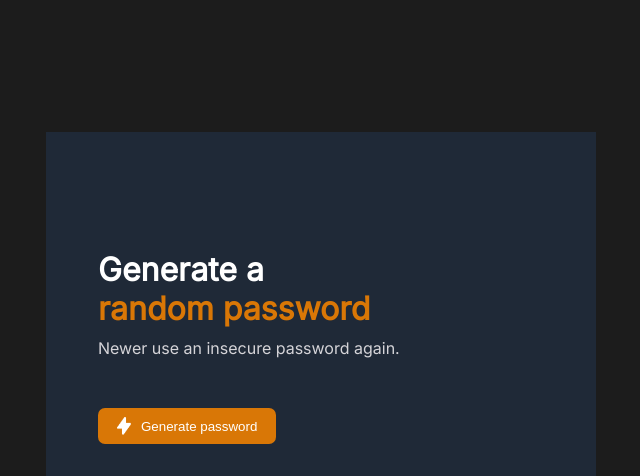
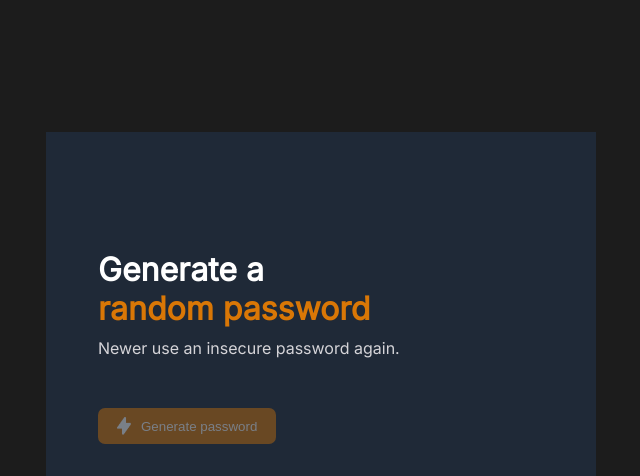
Before and after one commit to Giorgi-dl1/password-generator, a plain HTML site: page index.html in a window 1280 px wide. In both pictures the pointer is over the button "Generate password". Shown: the top 476 px of the page, without its empty margins (319-959 px from the left). Drawn offline with Linux system fonts and the light colour scheme.

Commit message:
finished

```diff
--- a/style.css
+++ b/style.css
@@ -38,6 +38,9 @@ button{
     cursor: pointer;
     border-radius: 7px;
 }
+button:hover{
+    opacity: .4;
+}
 button img{
     width: 14px;
     height: 18px;
```
